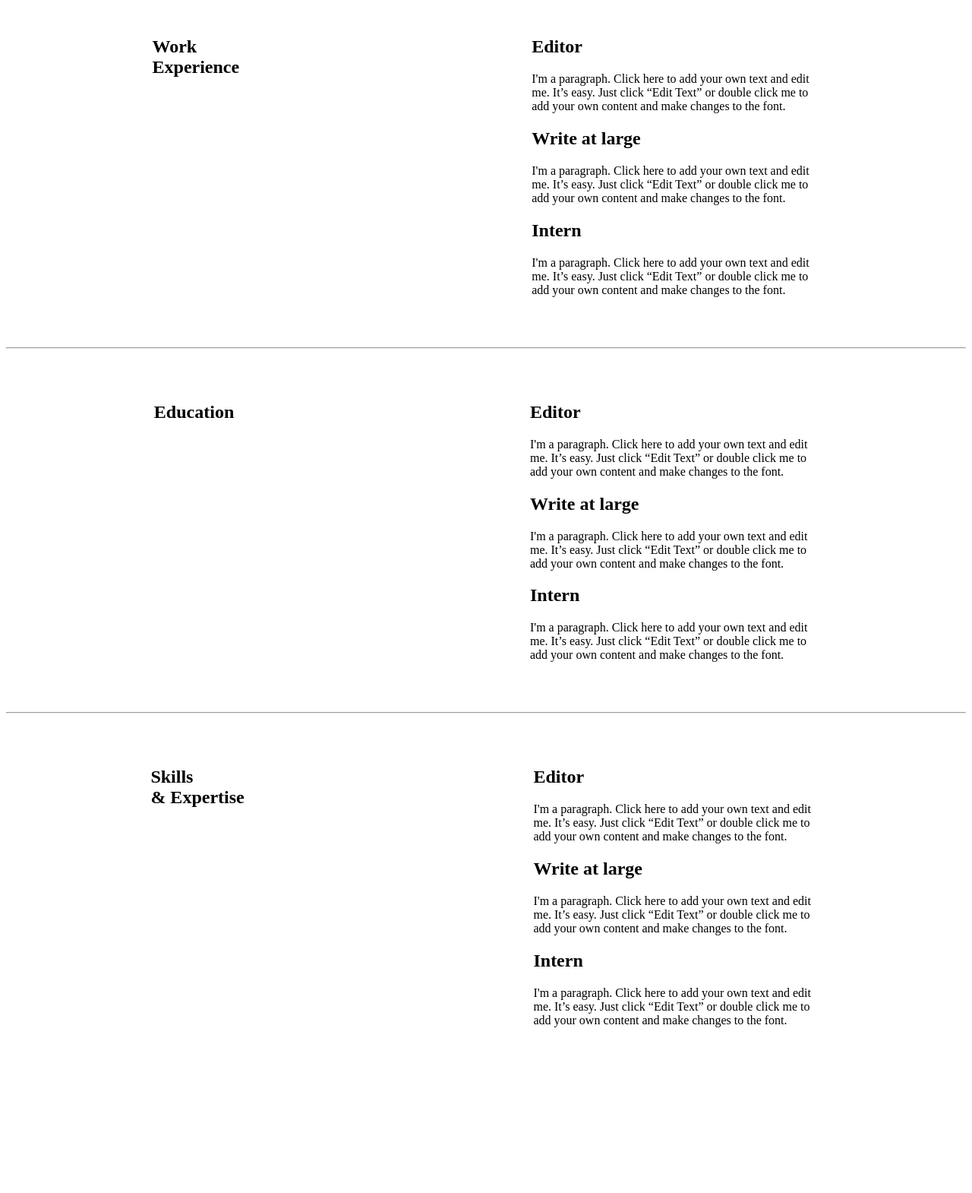
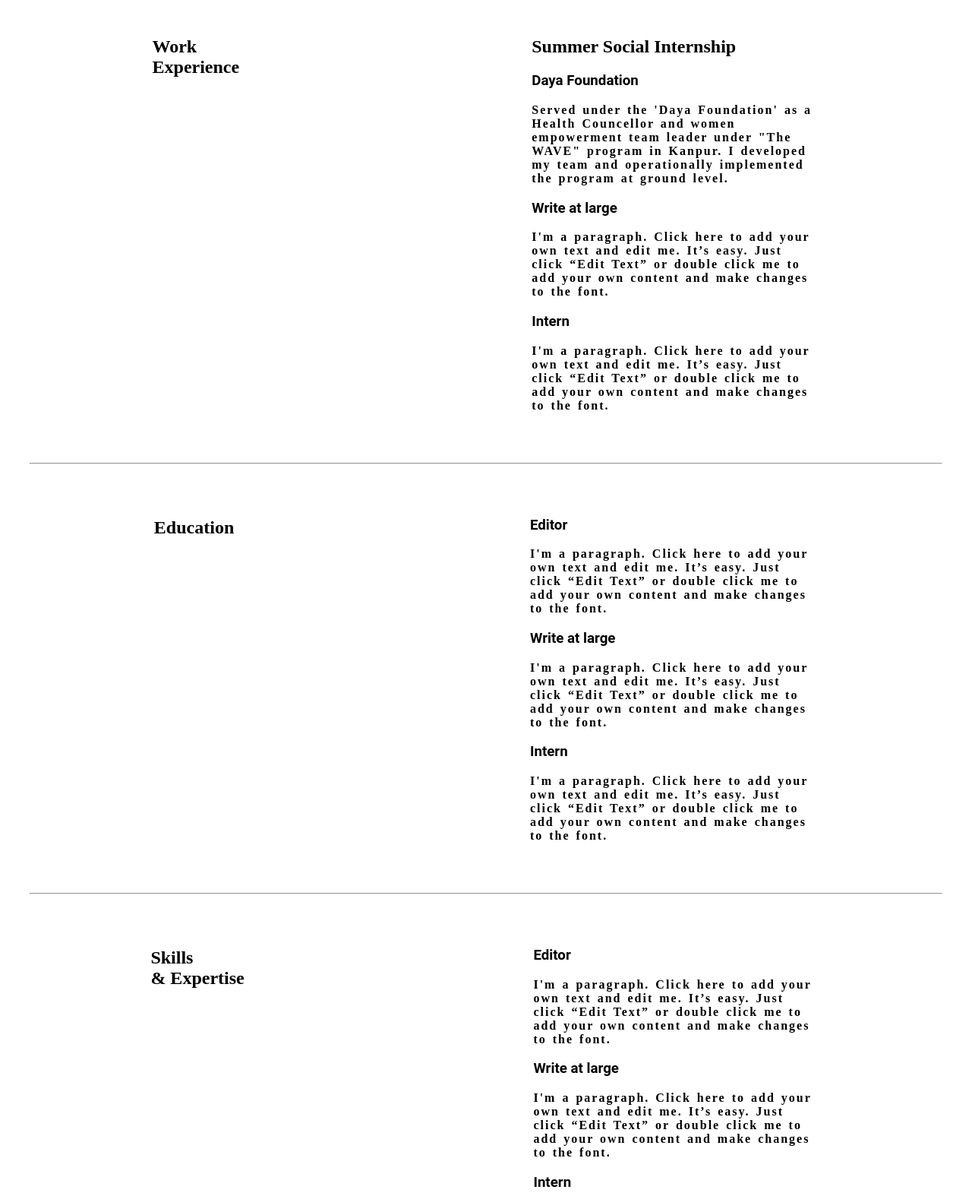
Before and after one commit to gajendraarya786/Portfolio, a plain HTML site: page resume.html in a window 1280 px wide. Shown: the part 80-1650 px from the top of the page at 76% size. Before the commit the page ends 1456 px from the top, so only its background shows below. Drawn offline with Linux system fonts and the light colour scheme.

Commit message:
Changes done

```diff
--- a/resume.css
+++ b/resume.css
@@ -13,4 +13,14 @@
 }
 hr{
     margin-top: 50px;
+    width: 95%;
 }
+.resume h3{
+    font-family: "Roboto", serif;
+}
+.resume-about p{
+    letter-spacing: 2px;
+    word-spacing: 2px;
+    font-family: "Outfit", serif;
+    font-weight: 600;
+}
--- a/resume.html
+++ b/resume.html
@@ -13,13 +13,13 @@
     <h2>Work <br> Experience</h2>
   </div>
   <div class="resume-about">
-    <h2>Editor</h2>
-    <p>I'm a paragraph. Click here to add your own text and edit me. It’s easy. Just click “Edit Text” or double click me to add your
-        own content and make changes to the font.</p>
-      <h2>Write at large</h2>
+    <h2>Summer Social Internship</h2>
+    <h3>Daya Foundation</h3>
+    <p>Served under the 'Daya Foundation' as a Health Councellor and women empowerment team leader under "The WAVE" program in Kanpur. I developed my team and operationally implemented the program at ground level.</p>
+      <h3>Write at large</h3>
       <p>I'm a paragraph. Click here to add your own text and edit me. It’s easy. Just click “Edit Text” or double click me
         to add your own content and make changes to the font.</p>
-        <h2>Intern</h2>
+        <h3>Intern</h3>
         <p>I'm a paragraph. Click here to add your own text and edit me. It’s easy. Just click “Edit Text” or double click me
             to add your own content and make changes to the font.</p>
   </div>
@@ -32,13 +32,13 @@
   <h2>Education</h2>
 </div>
 <div class="resume-about">
-  <h2>Editor</h2>
+  <h3>Editor</h3>
   <p>I'm a paragraph. Click here to add your own text and edit me. It’s easy. Just click “Edit Text” or double click me to add your
       own content and make changes to the font.</p>
-    <h2>Write at large</h2>
+    <h3>Write at large</h3>
     <p>I'm a paragraph. Click here to add your own text and edit me. It’s easy. Just click “Edit Text” or double click me
       to add your own content and make changes to the font.</p>
-      <h2>Intern</h2>
+      <h3>Intern</h3>
       <p>I'm a paragraph. Click here to add your own text and edit me. It’s easy. Just click “Edit Text” or double click me
           to add your own content and make changes to the font.</p>
 </div>
@@ -51,13 +51,13 @@
   <h2>Skills <br> & Expertise</h2>
 </div>
 <div class="resume-about">
-  <h2>Editor</h2>
+  <h3>Editor</h3>
   <p>I'm a paragraph. Click here to add your own text and edit me. It’s easy. Just click “Edit Text” or double click me to add your
       own content and make changes to the font.</p>
-    <h2>Write at large</h2>
+    <h3>Write at large</h3>
     <p>I'm a paragraph. Click here to add your own text and edit me. It’s easy. Just click “Edit Text” or double click me
       to add your own content and make changes to the font.</p>
-      <h2>Intern</h2>
+      <h3>Intern</h3>
       <p>I'm a paragraph. Click here to add your own text and edit me. It’s easy. Just click “Edit Text” or double click me
           to add your own content and make changes to the font.</p>
 </div>
```
